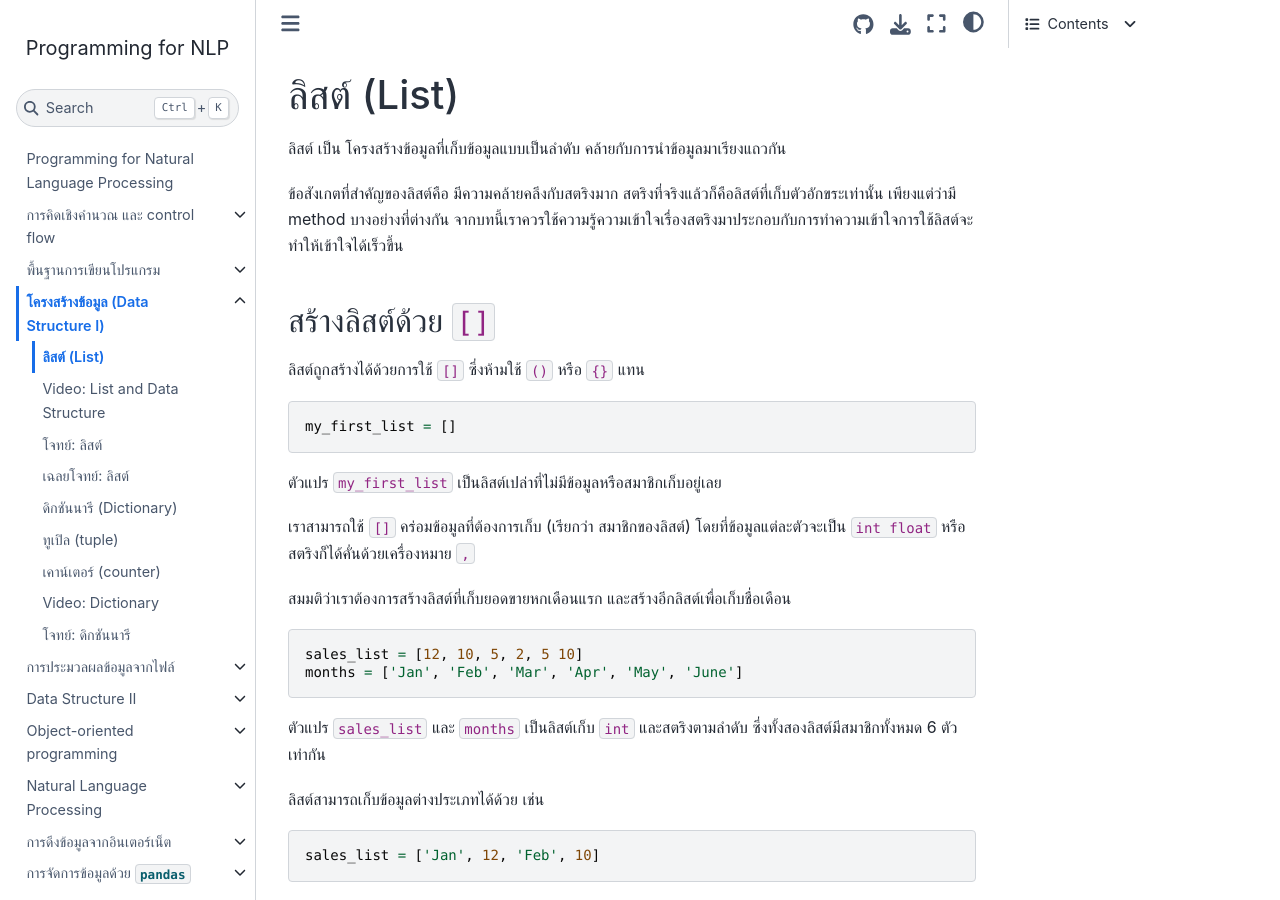
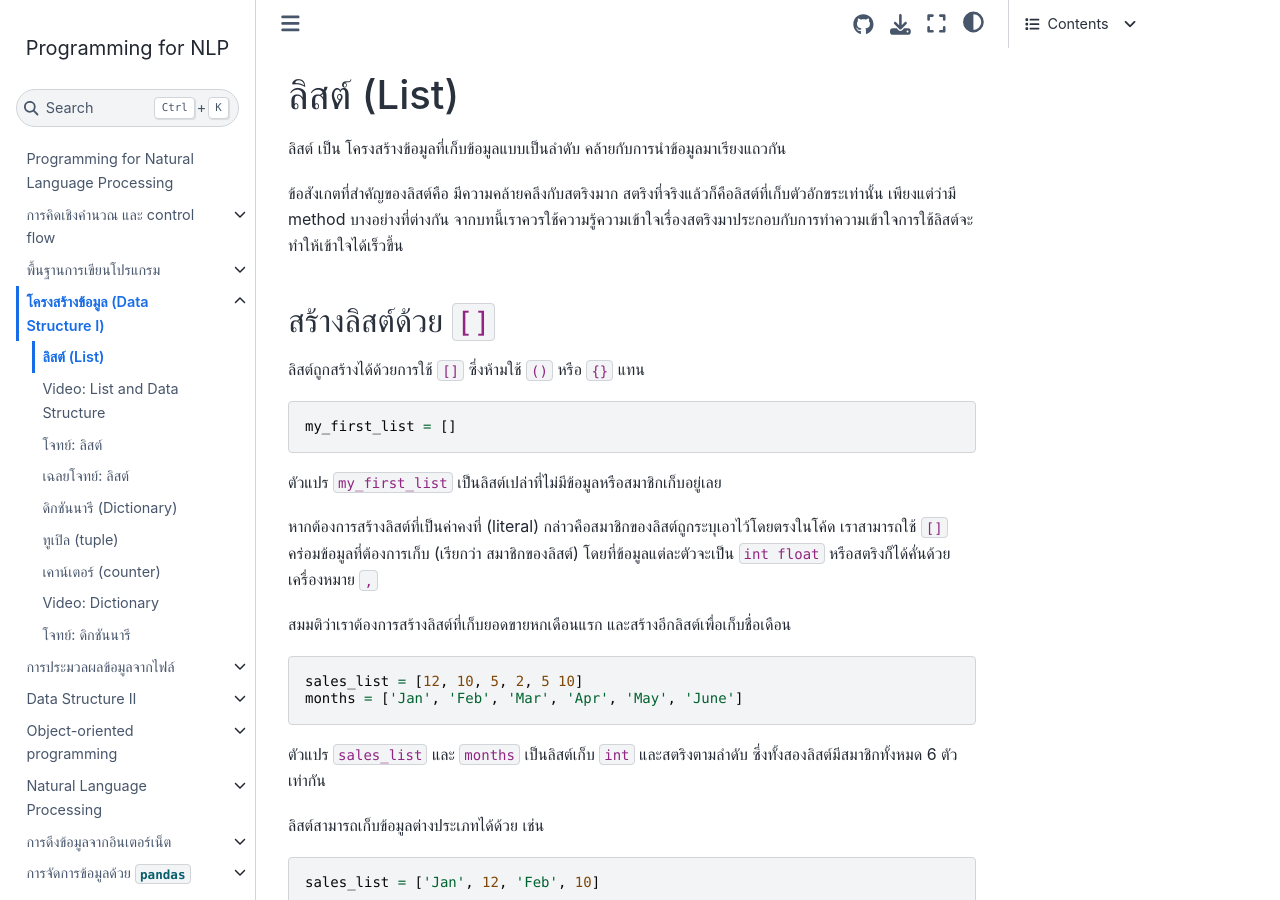
Before and after one commit to attapol/programming-nlp-book, a Jupyter Book: the page built from book/module3/1-list.md, in a window 1280 px wide and 900 px high. Built offline with Jupyter Book 1.0.4 settings and Sphinx 7.4.7 and the Sphinx Book theme 1.1.4, drawn with Linux system fonts in a browser that asks for light colours.

Commit message:
introduce the word 'literal' earlier

````diff
--- a/book/module3/1-list.md
+++ b/book/module3/1-list.md
@@ -11,7 +11,7 @@ my_first_list = []
 ```
 ตัวแปร `my_first_list` เป็นลิสต์เปล่าที่ไม่มีข้อมูลหรือสมาชิกเก็บอยู่เลย
 
-เราสามารถใช้ `[]` คร่อมข้อมูลที่ต้องการเก็บ (เรียกว่า สมาชิกของลิสต์) โดยที่ข้อมูลแต่ละตัวจะเป็น `int float` หรือสตริงก็ได้คั่นด้วยเครื่องหมาย `,`
+หากต้องการสร้างลิสต์ที่เป็นค่าคงที่ (literal) กล่าวคือสมาชิกของลิสต์ถูกระบุเอาไว้โดยตรงในโค้ด เราสามารถใช้ `[]` คร่อมข้อมูลที่ต้องการเก็บ (เรียกว่า สมาชิกของลิสต์) โดยที่ข้อมูลแต่ละตัวจะเป็น `int float` หรือสตริงก็ได้คั่นด้วยเครื่องหมาย `,`
 
 สมมติว่าเราต้องการสร้างลิสต์ที่เก็บยอดขายหกเดือนแรก และสร้างอีกลิสต์เพื่อเก็บชื่อเดือน
 ```python
````
